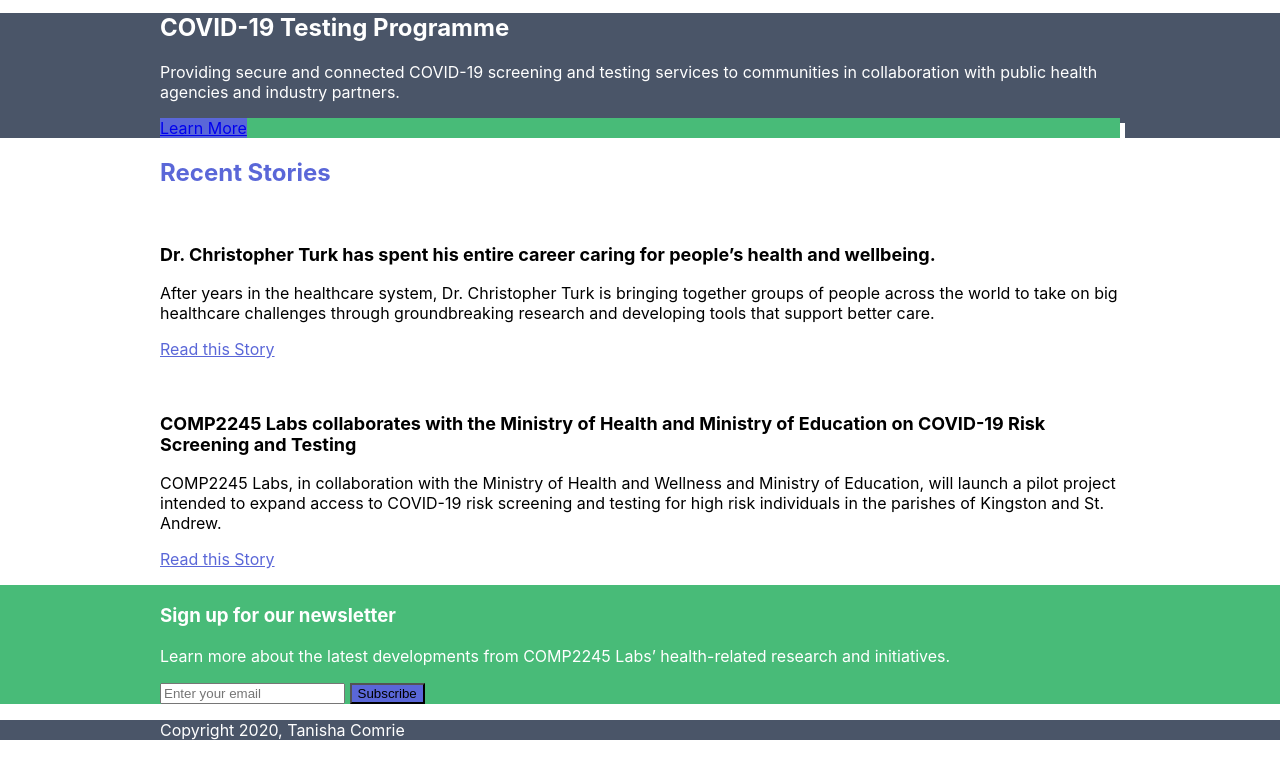
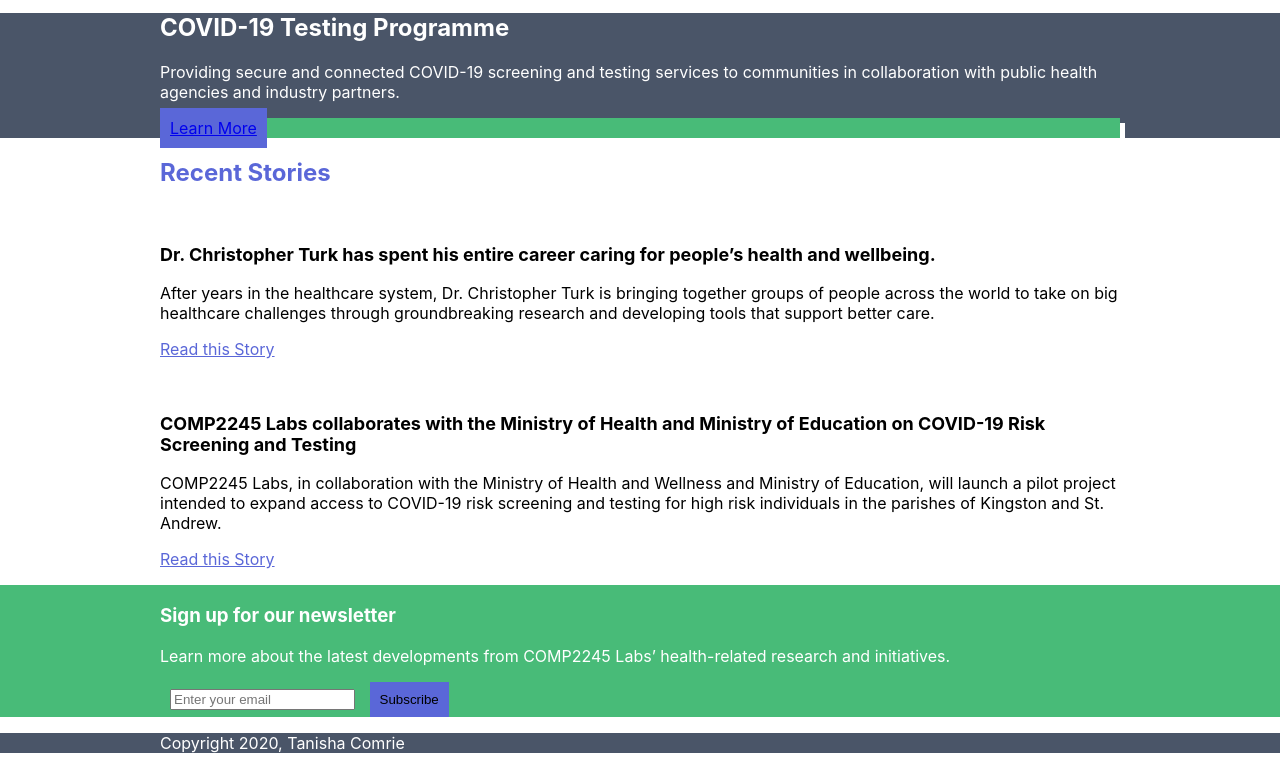
Before and after one commit to TanishaComrie/info2180-project1, a plain HTML site: page index.html in a window 1280 px wide. Shown: the part 844-1613 px from the top of the page. Drawn offline with Linux system fonts and the light colour scheme; files whose address does not match are found by name.

Commit message:
styles.css

```diff
--- a/styles.css
+++ b/styles.css
@@ -121,6 +121,8 @@ header a:hover{
 
 .form-group, .btn{
     display:inline;
+    padding: 10px;
+    border: none;
 }
 
 footer{
```
